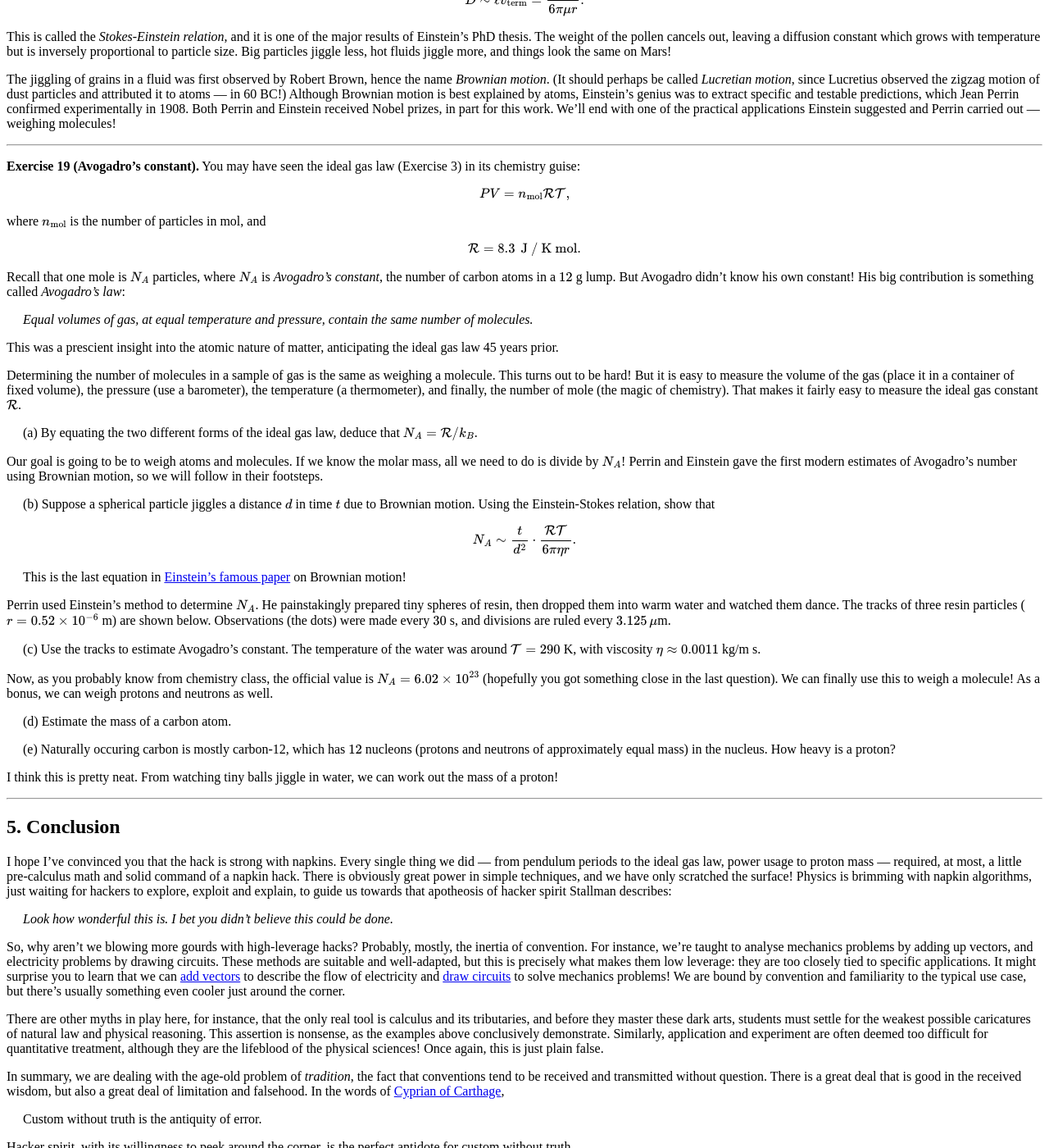
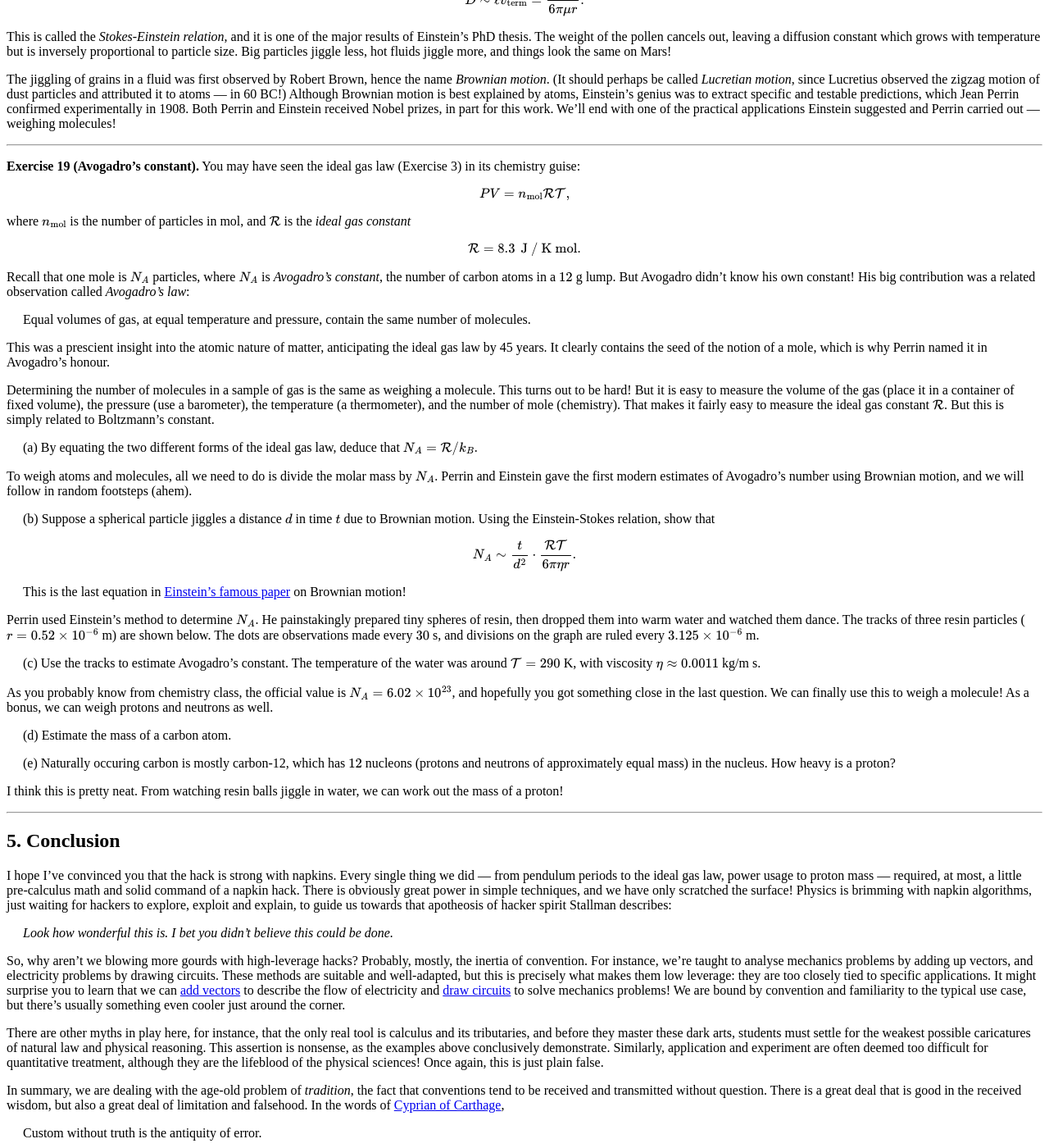
Before and after one commit to hapax/hapax.github.io, a Jekyll site: the page built from assets/simple-physics.md, in a window 1280 px wide and 1400 px high, scrolled down 15227 px. Shown: the whole window at 82% size. Built offline with Jekyll 4.4.1, drawn with Linux system fonts in a browser that asks for light colours; our own code applies the rules of GitHub Pages for plain Markdown files; formulas are drawn with MathJax 3; a script that is not in the unit is left out.

Commit message:
Update simple-physics.md

```diff
--- a/assets/simple-physics.md
+++ b/assets/simple-physics.md
@@ -1732,6 +1732,7 @@ PV = n_\text{mol} \mathcal{R} \mathcal{T},
 $$
 
 where $n_\text{mol}$ is the number of particles in mol, and
+$\mathcal{R}$ is the *ideal gas constant*
 
 $$
 \mathcal{R} = 8.3 \, \text{ J / K mol}.
@@ -1740,34 +1741,37 @@ $$
 Recall that one mole is $N_A$ particles, where $N_A$ is *Avogadro's
 constant*, the number of carbon atoms in a $12$ g lump.
 But Avogadro didn't know his own constant!
-His big contribution is something called *Avogadro's law*:
-
-<span style="padding-left: 20px; display:block">
-*Equal volumes of gas, at equal temperature and pressure, contain the
-same number of molecules.*
+His big contribution was a related observation called *Avogadro's law*:
+
+<span style="padding-left: 20px; display:block">
+Equal volumes of gas, at equal temperature and pressure, contain the
+same number of molecules.
 </span>
 
 This was a prescient insight into the atomic nature of matter,
-anticipating the ideal gas law 45 years prior.
+anticipating the ideal gas law by 45 years.
+It clearly contains the seed of the notion of a mole, which is why
+Perrin named it in Avogadro's honour.
 
 Determining the number of molecules in a sample of gas is the same as
 weighing a molecule.
 This turns out to be hard!
 But it is easy to measure the volume of the gas (place it in a
 container of fixed volume), the pressure (use a barometer), the
-temperature (a thermometer), and finally, the number of mole (the
-magic of chemistry).
-That makes it fairly easy to measure the ideal gas constant $\mathcal{R}$.
+temperature (a thermometer), and the number of mole (chemistry).
+That makes it fairly easy to measure the ideal gas constant
+$\mathcal{R}$.
+But this is simply related to Boltzmann's constant.
 
 <span style="padding-left: 20px; display:block">
 (a) By equating the two different forms of the ideal gas law, deduce
 that $N_A = \mathcal{R}/k_B$.
 </span>
 
-Our goal is going to be to weigh atoms and molecules. If we know the
-molar mass, all we need to do is divide by $N_A$!
+To weigh atoms and molecules, all we need to do is divide the molar
+mass by $N_A$.
 Perrin and Einstein gave the first modern estimates of Avogadro's
-number using Brownian motion, so we will follow in their footsteps.
+number using Brownian motion, and we will follow in random footsteps (ahem).
 
 <span style="padding-left: 20px; display:block">
 (b) Suppose a spherical particle jiggles a distance $d$ in time $t$
@@ -1790,8 +1794,8 @@ He painstakingly prepared tiny spheres of resin, then dropped them
 into warm water and watched them dance.
 The tracks of three resin particles ($r = 0.52 \times 10^{-6}$ m) are
 shown below.
-Observations (the dots) were made every $30$ s, and divisions are
-ruled every $3.125 \,\mu$m.
+The dots are observations made every $30$ s, and divisions on the
+graph are ruled every $3.125 \times 10^{-6}$ m.
 
 <span style="padding-left: 20px; display:block">
 (c) Use the tracks to estimate Avogadro's constant.
@@ -1800,9 +1804,9 @@ viscosity $\eta \approx 0.0011$ kg/m s. </span>
 
 <!-- cluster: 20 points with d ~ 5 divisions, 20*30*8.3*290/((5*0.000003125)^2*6*pi*0.0011*(0.52*10^(-6))) -->
 
-Now, as you probably know from chemistry class, the official value is
-$N_A = 6.02 \times 10^{23}$ (hopefully you got something close in the
-last question).
+As you probably know from chemistry class, the official value is
+$N_A = 6.02 \times 10^{23}$, and hopefully you got something close in
+the last question.
 We can finally use this to weigh a molecule!
 As a bonus, we can weigh protons and neutrons as well.
 
@@ -1817,7 +1821,7 @@ nucleus.
 How heavy is a proton?
 </span>
 
-I think this is pretty neat. From watching tiny balls jiggle in water,
+I think this is pretty neat. From watching resin balls jiggle in water,
 we can work out the mass of a proton!
 
 ---
```
